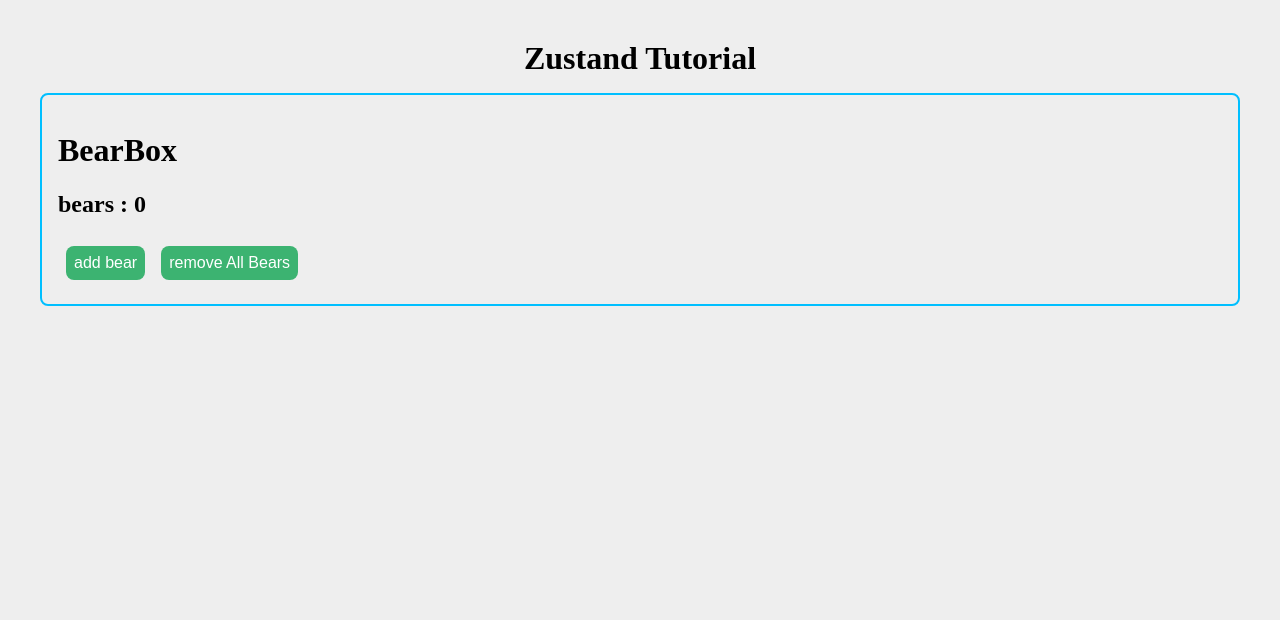
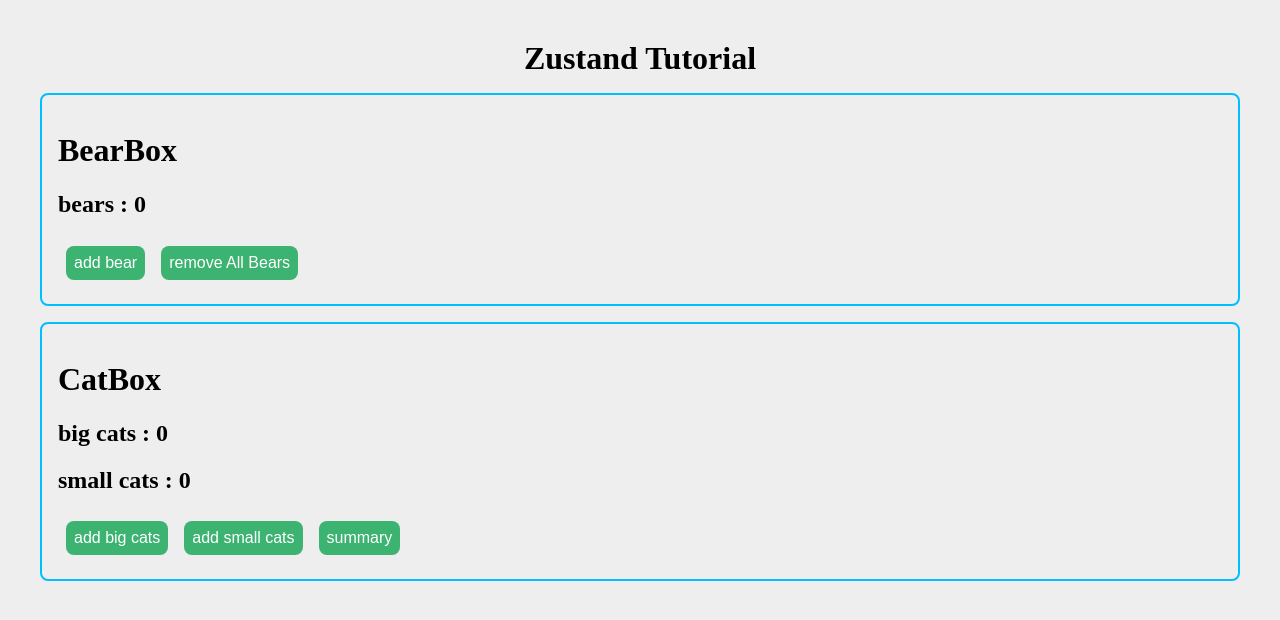
Before and after one commit to Robert-J-WANG/react_zustand_basic, a React (Vite) app: page / in a window 1280 px wide. Shown: the top 620 px of the page. Built offline with nearby package versions, Linux system fonts and the light colour scheme.

Commit message:
02-get和set方法以及immer插件的使用

```diff
--- a/src/App.tsx
+++ b/src/App.tsx
@@ -1,4 +1,5 @@
 import { BearBox } from "./components/BearBox";
+import { CatBox } from "./components/CatBox";
 
 function App() {
   return (
@@ -7,6 +8,9 @@
       <div>
         <BearBox />
       </div>
+      <div>
+        <CatBox />
+      </div>
     </div>
   );
 }
--- a/src/components/CatBox.tsx
+++ b/src/components/CatBox.tsx
@@ -1,33 +1,35 @@
-import { useCatStore } from "../stores/catStore";
+import { catStore } from "../stores/catStore";
 
 export const CatBox = () => {
-  // const bigCats = useCatStore((state) => state.cats.bigCats);
-  // const smallCats = useCatStore((state) => state.cats.smallCats);
-  // const addBigCats = useCatStore((state) => state.addBigCats);
-  // const addSmallCats = useCatStore((state) => state.addSmallCats);
-  // const summary = useCatStore((state) => state.summary);
+  /* --------------------- 1.返回单个状态元素 --------------------- */
+  /*
+ const bigCats = catStore((state) => state.cats.bigCats);
+  const smallCats = catStore((state) => state.cats.smallCats);
+  const increaseBigCats = catStore((state) => state.increaseBigCats);
+  const increaseSmallCats = catStore((state) => state.increaseSmallCats);
+  // 新增summary方法
+  const summary = catStore((state) => state.summary);
+  */
 
-  /* ----------------- 当使用到全部状态值时，可以解构赋值获取 ---------------- */
+  /* -------------------- 2.批量返回所以状态元素 -------------------- */
   const {
     cats: { bigCats, smallCats },
-    addBigCats,
-    addSmallCats,
+    increaseBigCats,
+    increaseSmallCats,
+    // 新增summary方法
     summary,
-  } = useCatStore();
-  /* ------------------- 但是如果只是有到部分状态值时， ------------------ */
-  /* ------------- 如果也是通过结构赋值的方式获取，会引起页面的多次渲染 ------------- */
-  /* ----------------- 多次渲染的例子详见组件CatBox2 ----------------- */
+  } = catStore();
   return (
     <div className="box">
       <h1>CatBox</h1>
       <h2>big cats : {bigCats}</h2>
-      {/* 添加随机数，来验证页面的渲染 */}
-      <h3>{Math.random()}</h3>
-      {/* 添加随机数，来验证页面的渲染 */}
       <h2>small cats : {smallCats}</h2>
-      <button onClick={addBigCats}>add big cats</button>
-      <button onClick={addSmallCats}>add small cats</button>
-      <button onClick={summary}>summary</button>
+      <div>
+        <button onClick={increaseBigCats}>add big cats</button>
+        <button onClick={increaseSmallCats}>add small cats</button>
+        {/* 使用summary方法 */}
+        <button onClick={summary}>summary</button>
+      </div>
     </div>
   );
 };
--- a/src/stores/catStore.ts
+++ b/src/stores/catStore.ts
@@ -1,68 +1,35 @@
-import { StateCreator, create } from "zustand";
+import { create } from "zustand";
 import { immer } from "zustand/middleware/immer";
-import { createSelectors } from "../utils/createSelectors";
-import { devtools, persist, subscribeWithSelector } from "zustand/middleware";
 
 type TcatStoreState = {
   cats: {
     bigCats: number;
     smallCats: number;
   };
-  addBigCats: () => void;
-  addSmallCats: () => void;
+  increaseBigCats: () => void;
+  increaseSmallCats: () => void;
+  // 定义一个summary方法
   summary: () => void;
 };
 
-const createCatSlice: StateCreator<
-  TcatStoreState,
-  [
-    ["zustand/immer", never],
-    ["zustand/devtools", unknown],
-    ["zustand/subscribeWithSelector", never],
-    ["zustand/persist", unknown]
-  ]
-> = (set, get) => ({
+export const catStore = create<TcatStoreState>()(
+  immer((set, get) => ({
     cats: {
       bigCats: 0,
       smallCats: 0,
     },
-
-  addBigCats: () =>
-    set((state) => ({
-      // 未使用immer中间件的写法，不可更新原状态，需要重新赋值
-      cats: {
-        ...state.cats,
-        bigCats: state.cats.bigCats + 1,
-      },
-    })),
-
-  addSmallCats: () =>
+    increaseBigCats: () =>
       set((state) => {
-      // 使用immer中间件的写法。可直接更新原状态
+        state.cats.bigCats++;
+      }),
+    increaseSmallCats: () =>
+      set((state) => {
         state.cats.smallCats++;
       }),
-
-  // 使用get()方法，从外部获取state
+    /* ------------------- 使用get()访问state ------------------- */
     summary: () => {
-    const total = get().cats.bigCats + get().cats.smallCats;
-    alert(`there are ${total} cats in total`);
+      const totalCats = get().cats.smallCats + get().cats.bigCats;
+      alert("total cats is " + totalCats);
     },
-});
-// 使用createSelectors包裹，来使用selector
-export const useCatStore = createSelectors(
-  create<TcatStoreState>()(
-    immer(
-      devtools(
-        subscribeWithSelector(
-          persist(
-            createCatSlice, //  将状态属性提取到外面
-            {
-              name: "cat-store",
-            }
-          )
-        ),
-        { enabled: true, name: "cat store" }
-      )
-    )
-  )
+  }))
 );
```
Also changed, not shown: 1 other file (tests, documents, lock files or other folders). Lines whose indentation alone changed are shown as unchanged.
